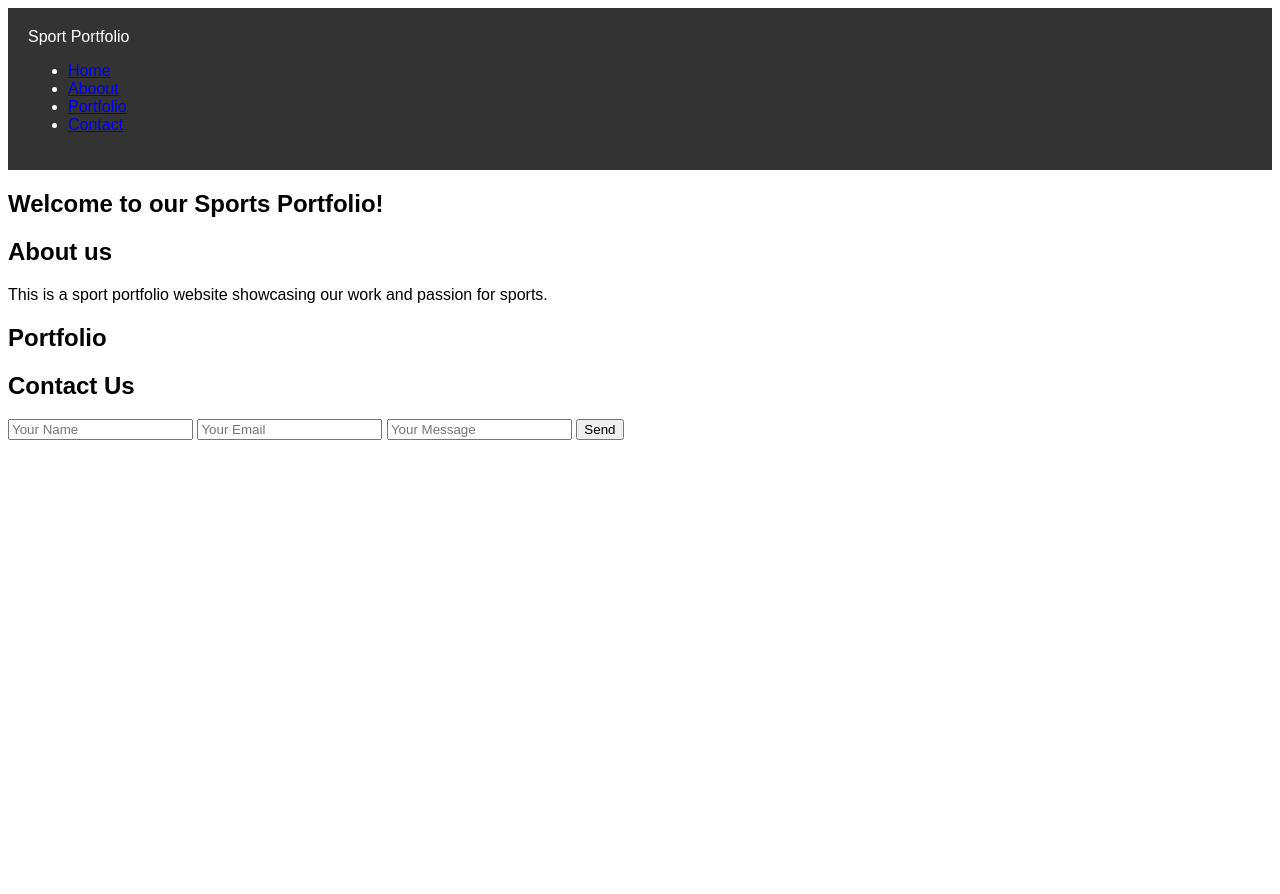
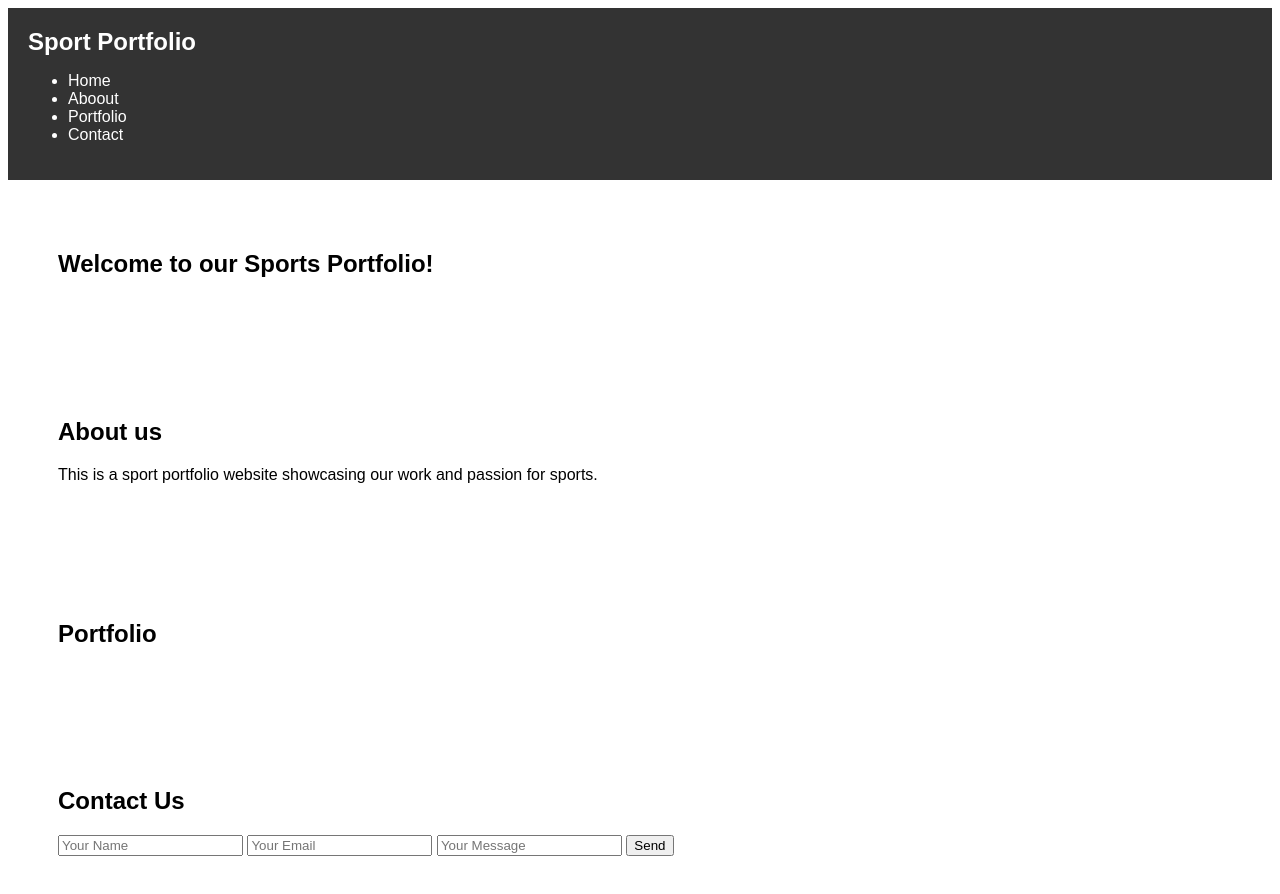
Before and after one commit to Thapelo08/Sensational-Propaganda-FC, a plain HTML site: page index.html in a window 1280 px wide. Before the commit the page ends 800 px from the top, so only its background shows below. Drawn offline with Linux system fonts and the light colour scheme.

Commit message:
"Added styles for logo, nav links, and section padding"

```diff
--- a/index.css
+++ b/index.css
@@ -13,3 +13,20 @@ header {
     color: #fff;
     padding: 20px;
 }
+
+.logo {
+    font-size: 24px;
+    font-weight: bold;
+}
+
+.nav-links li a {
+    color: #fff;
+    text-decoration: none;
+}
+
+.home-section,
+.about-section,
+.portfolio-section,
+.contact-section {
+    padding: 50px;
+}
```
